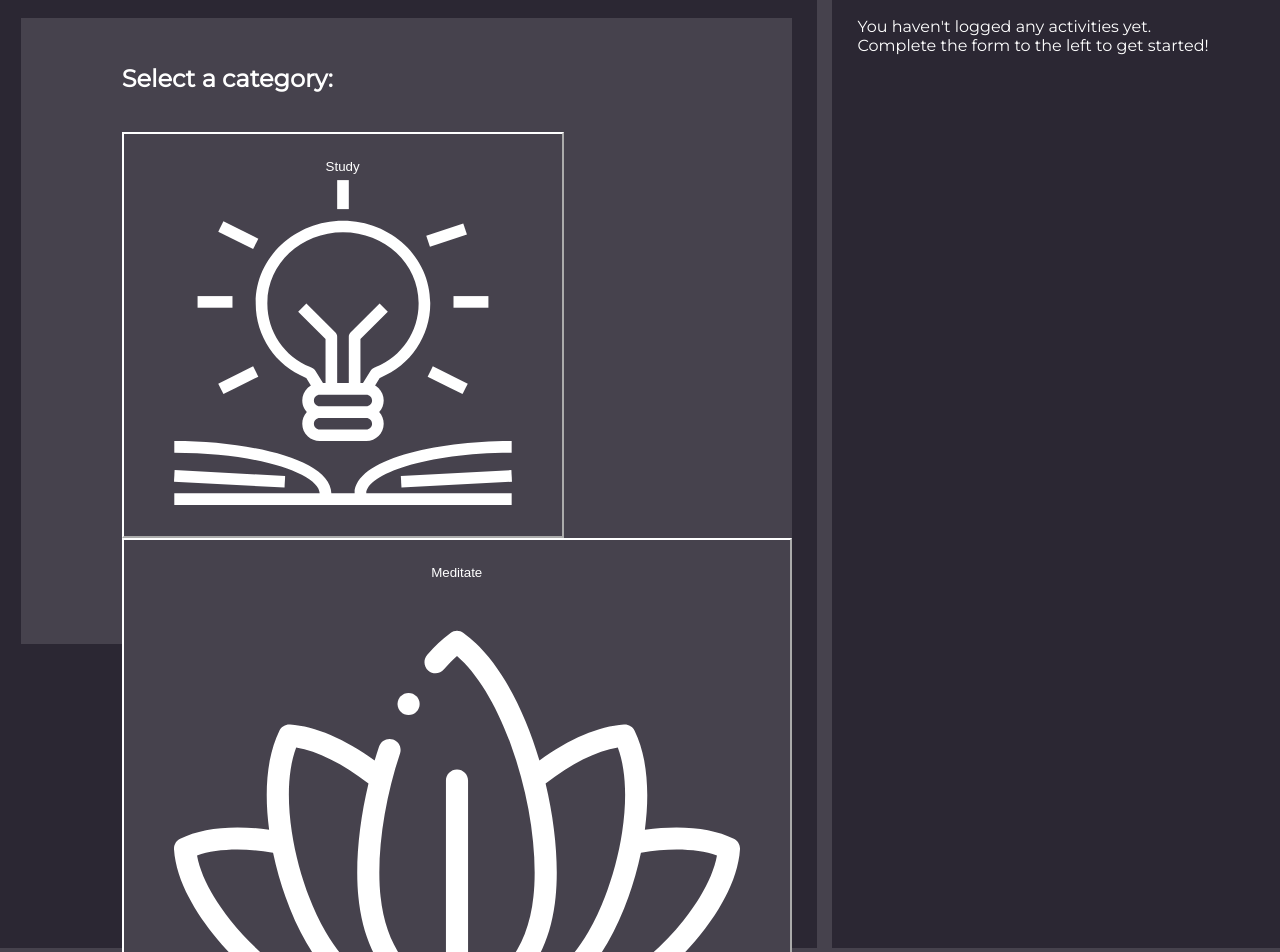
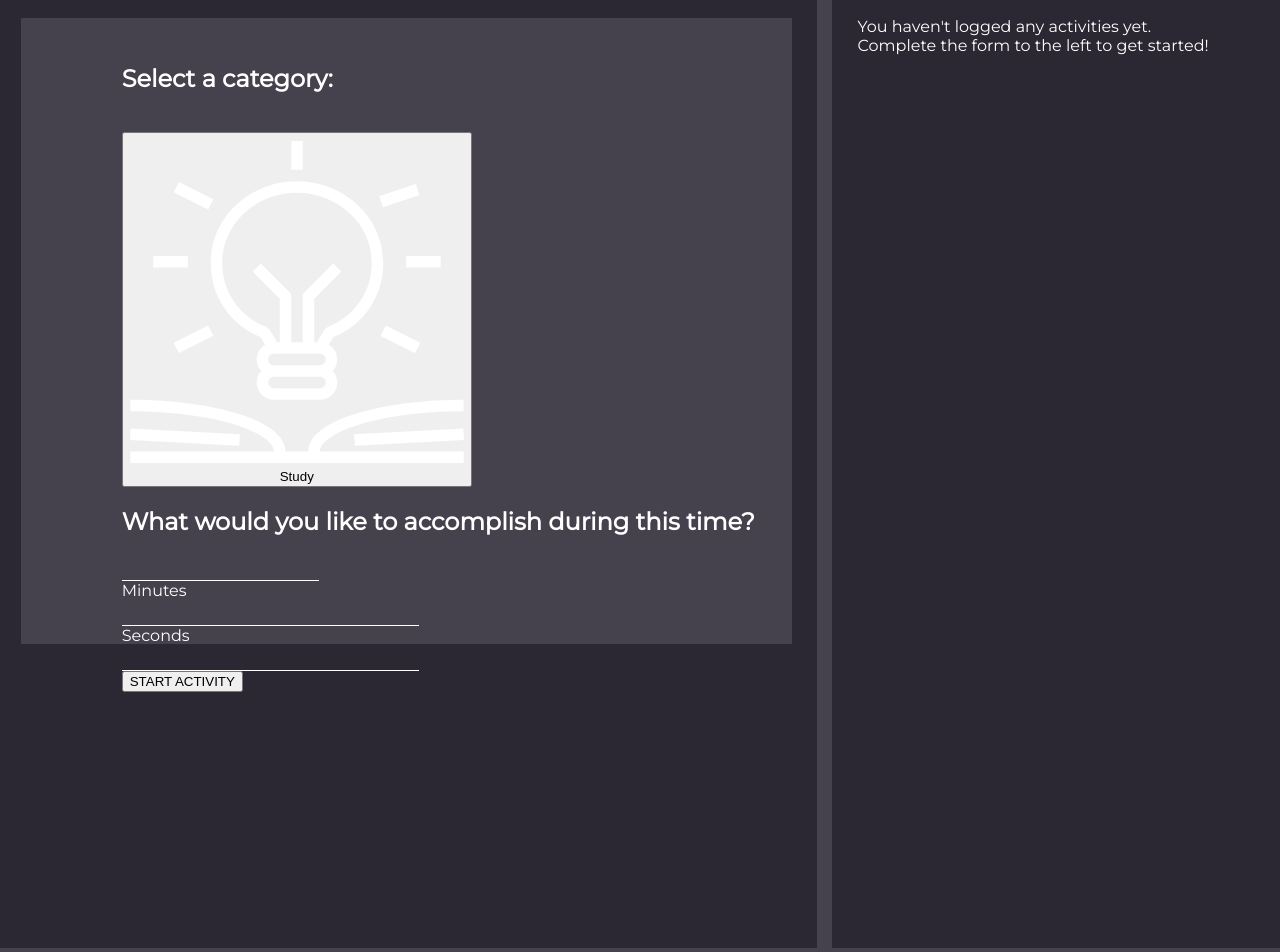
Before and after one commit to bhohnco/intention-timer, a plain HTML site: page index.html in a window 1280 px wide. Shown: the part 120-1072 px from the top of the page. Drawn offline with Linux system fonts and the light colour scheme.

Commit message:
Edit buttons

```diff
--- a/index.html
+++ b/index.html
@@ -17,15 +17,9 @@
         <h2 class="box1-lead">Select a category:</h2>
         <br>
         <div class="category">
-            <button class="btn-category" id="study" type="button">Study
-              <img class="active" src="./assets/study.svg" alt="study button">
-            </button>
-            <button class="btn-category" id="meditate" type="button">Meditate
-              <img class="active" src="./assets/meditate.svg" alt="meditate button">
-            </button>
-            <button class="btn-category" id="exercise" type="button">Exercise
-              <img class="active" src="./assets/exercise.svg" alt="exercise button">
-            </button>
+          <button><img class="active" src="./assets/study.svg" alt="study button">Study</button>
+          <!-- <button><img class="active" src="./assets/meditate.svg" alt="meditate button"></button> -->
+          <!-- <button><img class="active" src="./assets/exercise.svg" alt="exercise button"></button> -->
         </div>
         <form>
             <div>
--- a/style.css
+++ b/style.css
@@ -39,19 +39,15 @@ main {
   position: relative;
 }
 
-.btn-category {
-  background-color: #46424D;
-  border-color: white;
-  color: white;
-  /* height:100px; */
-  padding: 25px 50px;
-  margin-left 1%;
+.category {
+ background-size: contain;
 }
 
 .active {
+  color: white;
   width: 100%;
   height: auto;
-  background-size: contain;
+
 }
 
 .description {
```
